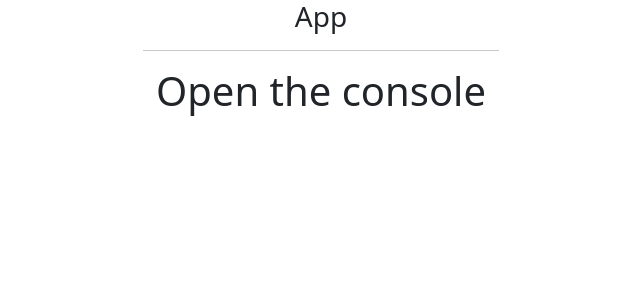
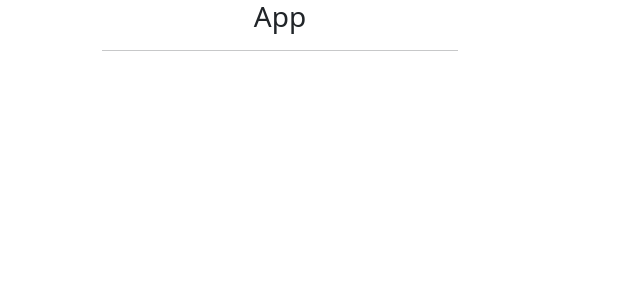
Before and after one commit to MamadTaheri/react-training, a React (Create React App) app: page / in a window 1280 px wide. Shown: the top 300 px of the page, without its empty margins (409-1049 px from the left). Built offline with nearby package versions, Linux system fonts and the light colour scheme.

Commit message:
useLayoutEffect

```diff
--- a/src/App.js
+++ b/src/App.js
@@ -1,18 +1,25 @@
-import React from 'react';
-import DeepDependenciy from "./components/DeepDependenciy";
+import React, {useEffect, useLayoutEffect} from 'react';
+// import DeepDependenciy from "./components/DeepDependenciy";
 // import Checkbox from "./components/Checkbox";
 // import DependencyComponent from "./components/DependencyComponent";
 
 const App = () => {
+
+    useEffect(() => console.log("useEffect"));
+    useLayoutEffect(() => console.log("useLayoutEffect"));
+
+
+
     return (
         <div className="container">
             <div className="row justify-content-center">
                 <div className="col-md-4 text-center">
+                    {console.log("render")}
                     <h3>App</h3>
                     <hr />
                     {/*<Checkbox />*/}
                     {/*<DependencyComponent />*/}
-                    <DeepDependenciy />
+                    {/*<DeepDependenciy />*/}
                 </div>
             </div>
         </div>
```
